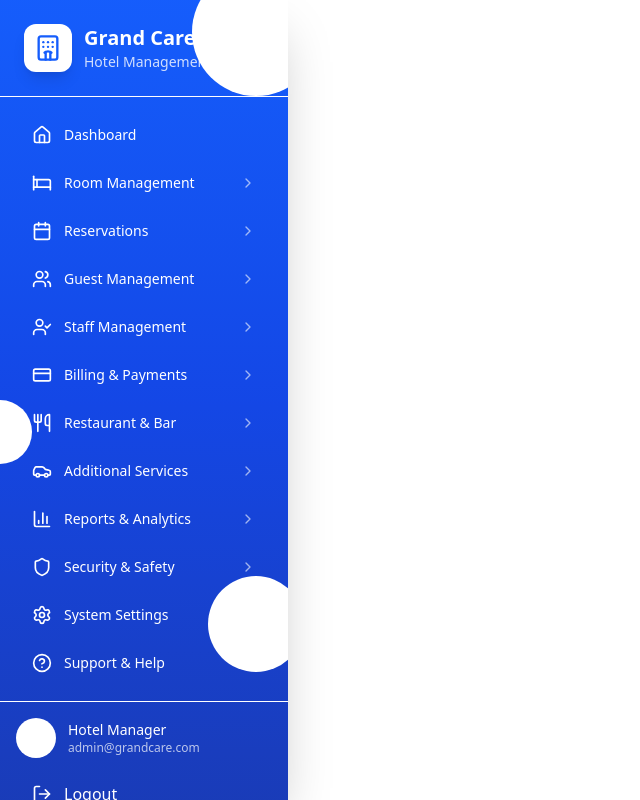
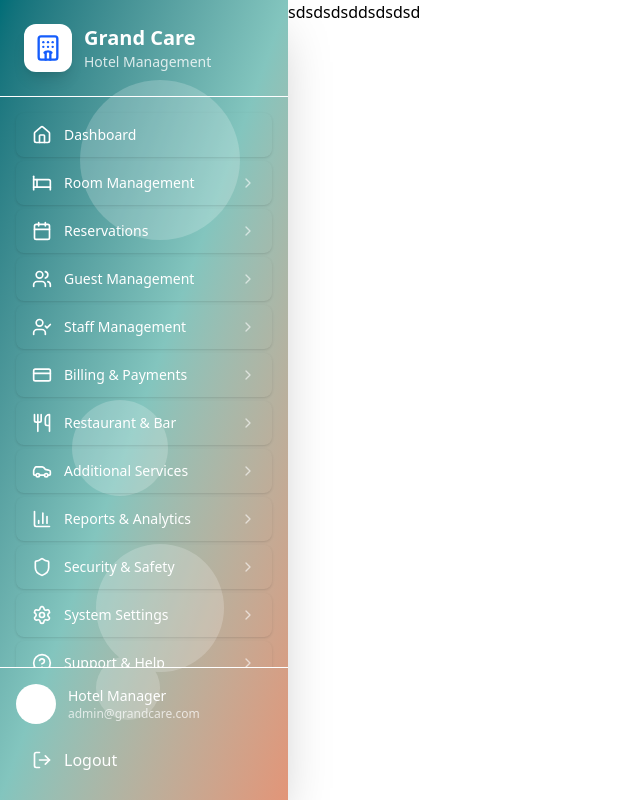
Before and after one commit to IBL-Dev/Advnance_hotel, a Next.js app in the folder frontend/: page /pages/adminDashboard in a window 1280 px wide. Shown: the whole page, without its empty margins (0-640 px from the left). Built offline with nearby package versions, Linux system fonts and the light colour scheme.

Commit message:
create sidebar up to now

```diff
--- a/frontend/src/app/component/admin/sidebar.tsx
+++ b/frontend/src/app/component/admin/sidebar.tsx
@@ -2,39 +2,13 @@
 
 import React, { useState } from 'react';
 import {
-  Home,
   Users,
-  Calendar,
-  UserCheck,
-  Settings,
-  MessageCircle,
-  CreditCard,
-  DollarSign,
-  HelpCircle,
-  BookOpen,
   LogOut,
   ChevronRight,
   ChevronDown,
-  Hotel,
-  Bed,
-  ClipboardList,
-  Utensils,
-  Car,
-  Shield,
-  BarChart3,
-  FileText,
-  Wrench,
-  MapPin,
-  Phone,
-  Clock,
-  UserPlus,
-  Receipt,
-  TrendingUp,
-  AlertCircle,
-  Gift,
-  Wifi,
-  Coffee
+  Hotel
 } from 'lucide-react';
+import { menuItems } from '../../constent/Sidebar';
 
 const Sidebar = () => {
   const [expandedMenus, setExpandedMenus] = useState({});
@@ -46,156 +20,36 @@ const Sidebar = () => {
     }));
   };
 
-  const menuItems = [
-    {
-      icon: Home,
-      label: 'Dashboard',
-      hasSubmenu: false,
-      key: 'dashboard'
-    },
-    {
-      icon: Bed,
-      label: 'Room Management',
-      hasSubmenu: true,
-      key: 'rooms',
-      submenu: [
-        { icon: MapPin, label: 'Room Status' },
-        { icon: ClipboardList, label: 'Room Types' },
-        { icon: Wrench, label: 'Maintenance' },
-        { icon: Coffee, label: 'Amenities' }
-      ]
-    },
-    {
-      icon: Calendar,
-      label: 'Reservations',
-      hasSubmenu: true,
-      key: 'reservations',
-      submenu: [
-        { icon: UserPlus, label: 'New Booking' },
-        { icon: Clock, label: 'Check-in/Out' },
-        { icon: AlertCircle, label: 'Cancellations' },
-        { icon: Gift, label: 'Group Bookings' }
-      ]
-    },
-    {
-      icon: Users,
-      label: 'Guest Management',
-      hasSubmenu: true,
-      key: 'guests',
-      submenu: [
-        { icon: UserCheck, label: 'Guest Registry' },
-        { icon: Phone, label: 'Guest Services' },
-        { icon: MessageCircle, label: 'Guest Feedback' },
-        { icon: TrendingUp, label: 'Loyalty Program' }
-      ]
-    },
-    {
-      icon: UserCheck,
-      label: 'Staff Management',
-      hasSubmenu: true,
-      key: 'staff',
-      submenu: [
-        { icon: Users, label: 'Employee List' },
-        { icon: Calendar, label: 'Staff Schedule' },
-        { icon: DollarSign, label: 'Payroll' },
-        { icon: ClipboardList, label: 'Performance' }
-      ]
-    },
-    {
-      icon: CreditCard,
-      label: 'Billing & Payments',
-      hasSubmenu: true,
-      key: 'billing',
-      submenu: [
-        { icon: Receipt, label: 'Invoices' },
-        { icon: CreditCard, label: 'Payment Methods' },
-        { icon: DollarSign, label: 'Pricing Management' },
-        { icon: BarChart3, label: 'Revenue Reports' }
-      ]
-    },
-    {
-      icon: Utensils,
-      label: 'Restaurant & Bar',
-      hasSubmenu: true,
-      key: 'restaurant',
-      submenu: [
-        { icon: ClipboardList, label: 'Menu Management' },
-        { icon: Calendar, label: 'Table Reservations' },
-        { icon: Receipt, label: 'Orders & Billing' },
-        { icon: Users, label: 'Kitchen Staff' }
-      ]
-    },
-    {
-      icon: Car,
-      label: 'Additional Services',
-      hasSubmenu: true,
-      key: 'services',
-      submenu: [
-        { icon: Car, label: 'Transportation' },
-        { icon: Wifi, label: 'Laundry Service' },
-        { icon: Gift, label: 'Spa & Wellness' },
-        { icon: Phone, label: 'Concierge' }
-      ]
-    },
-    {
-      icon: BarChart3,
-      label: 'Reports & Analytics',
-      hasSubmenu: true,
-      key: 'reports',
-      submenu: [
-        { icon: TrendingUp, label: 'Occupancy Reports' },
-        { icon: DollarSign, label: 'Financial Reports' },
-        { icon: Users, label: 'Guest Analytics' },
-        { icon: BarChart3, label: 'Performance Metrics' }
-      ]
-    },
-    {
-      icon: Shield,
-      label: 'Security & Safety',
-      hasSubmenu: true,
-      key: 'security',
-      submenu: [
-        { icon: Shield, label: 'Access Control' },
-        { icon: AlertCircle, label: 'Incident Reports' },
-        { icon: Users, label: 'Security Staff' },
-        { icon: FileText, label: 'Safety Protocols' }
-      ]
-    },
-    {
-      icon: Settings,
-      label: 'System Settings',
-      hasSubmenu: true,
-      key: 'settings',
-      submenu: [
-        { icon: Users, label: 'User Management' },
-        { icon: Shield, label: 'Permissions' },
-        { icon: Wrench, label: 'System Config' },
-        { icon: FileText, label: 'Backup & Restore' }
-      ]
-    },
-    {
-      icon: HelpCircle,
-      label: 'Support & Help',
-      hasSubmenu: true,
-      key: 'support',
-      submenu: [
-        { icon: BookOpen, label: 'User Guide' },
-        { icon: Phone, label: 'Technical Support' },
-        { icon: MessageCircle, label: 'Contact Admin' },
-        { icon: AlertCircle, label: 'System Status' }
-      ]
+  return (
+    <div className="h-screen">
+      <style jsx>{`
+        .custom-scrollbar::-webkit-scrollbar {
+          width: 6px;
         }
-  ];
+        .custom-scrollbar::-webkit-scrollbar-track {
+          background: rgba(255, 255, 255, 0.1);
+          border-radius: 3px;
+        }
+        .custom-scrollbar::-webkit-scrollbar-thumb {
+          background: linear-gradient(45deg, rgba(0, 109, 119, 0.4), rgba(226, 149, 120, 0.4));
+          border-radius: 3px;
+        }
+        .custom-scrollbar::-webkit-scrollbar-thumb:hover {
+          background: linear-gradient(45deg, rgba(0, 109, 119, 0.6), rgba(226, 149, 120, 0.6));
+        }
+      `}</style>
 
-  return (
-    <div className="w-72 h-screen bg-gradient-to-b from-blue-600 via-blue-700 to-blue-800 relative overflow-hidden shadow-2xl">
+      <div className="w-72 h-screen bg-gradient-to-br from-[#006D77] via-[#83C5BE] to-[#E29578] relative overflow-hidden shadow-2xl flex flex-col">
         {/* Decorative elements */}
-      <div className="absolute top-0 right-0 w-32 h-32 bg-white bg-opacity-10 rounded-full -translate-y-8 translate-x-8"></div>
-      <div className="absolute bottom-32 right-0 w-24 h-24 bg-white bg-opacity-10 rounded-full translate-x-4"></div>
-      <div className="absolute top-1/2 left-0 w-16 h-16 bg-white bg-opacity-5 rounded-full -translate-x-8"></div>
+        <div className="absolute inset-0 opacity-20">
+          <div className="absolute top-20 left-20 w-40 h-40 bg-white rounded-full"></div>
+          <div className="absolute bottom-32 right-16 w-32 h-32 bg-white rounded-full"></div>
+          <div className="absolute top-1/2 left-1/4 w-24 h-24 bg-white rounded-full"></div>
+          <div className="absolute bottom-20 left-1/3 w-16 h-16 bg-white rounded-full"></div>
+        </div>
 
         {/* Header */}
-      <div className="p-6 border-b border-white border-opacity-20">
+        <div className="p-6 border-b border-white border-opacity-20 flex-shrink-0 relative z-10">
           <div className="flex items-center space-x-3">
             <div className="w-12 h-12 bg-white rounded-xl flex items-center justify-center shadow-lg">
               <Hotel className="w-7 h-7 text-blue-600" />
@@ -208,7 +62,7 @@ const Sidebar = () => {
         </div>
 
         {/* Navigation */}
-      <nav className="flex-1 px-4 py-4 space-y-1 overflow-y-auto">
+        <nav className="flex-1 px-4 py-4 space-y-1 overflow-y-auto custom-scrollbar relative z-10">
           {menuItems.map((item, index) => {
             const Icon = item.icon;
             const isExpanded = expandedMenus[item.key];
@@ -217,7 +71,7 @@ const Sidebar = () => {
               <div key={index} className="relative">
                 <button
                   onClick={() => item.hasSubmenu && toggleSubmenu(item.key)}
-                className="w-full flex items-center justify-between px-4 py-3 text-white hover:bg-white hover:bg-opacity-15 rounded-lg transition-all duration-200 group"
+                  className="w-full flex items-center justify-between px-4 py-3 text-white hover:bg-gradient-to-r hover:from-[#005A63] hover:to-[#E29578] hover:bg-opacity-20 rounded-lg transition-all duration-300 group shadow-sm hover:shadow-md"
                 >
                   <div className="flex items-center space-x-3">
                     <Icon className="w-5 h-5" />
@@ -242,7 +96,7 @@ const Sidebar = () => {
                       return (
                         <button
                           key={subIndex}
-                        className="w-full flex items-center space-x-3 px-3 py-2 text-white text-sm hover:bg-white hover:bg-opacity-10 rounded-md transition-all duration-200"
+                          className="w-full flex items-center space-x-3 px-3 py-2 text-white text-sm hover:bg-[#005A63] hover:bg-opacity-40 rounded-md transition-all duration-300 hover:shadow-sm hover:translate-x-1"
                         >
                           <SubIcon className="w-4 h-4 opacity-80" />
                           <span className="opacity-90">{subItem.label}</span>
@@ -257,7 +111,7 @@ const Sidebar = () => {
         </nav>
 
         {/* User Profile Section */}
-      <div className="p-4 border-t border-white border-opacity-20">
+        <div className="p-4 border-t border-white border-opacity-20 flex-shrink-0 relative z-10">
           <div className="flex items-center space-x-3 mb-3">
             <div className="w-10 h-10 bg-white bg-opacity-20 rounded-full flex items-center justify-center">
               <Users className="w-5 h-5 text-white" />
@@ -268,10 +122,11 @@ const Sidebar = () => {
             </div>
           </div>
 
-        <button className="w-full flex items-center space-x-3 px-4 py-3 text-white hover:bg-white hover:bg-opacity-10 rounded-lg transition-all duration-200">
-          <LogOut className="w-5 h-5" />
+          <button className="w-full flex items-center space-x-3 px-4 py-3 text-white hover:bg-gradient-to-r hover:from-[#E29578] hover:to-[#F4A261] rounded-lg transition-all duration-300 hover:shadow-lg hover:scale-105 transform group">
+            <LogOut className="w-5 h-5 transition-transform duration-300 group-hover:rotate-6" />
             <span className="font-medium">Logout</span>
           </button>
+        </div>
       </div>
     </div>
   );
--- /dev/null
+++ b/frontend/src/app/constent/Sidebar.ts
@@ -0,0 +1,186 @@
+import {
+  Home,
+  Users,
+  Calendar,
+  UserCheck,
+  Settings,
+  MessageCircle,
+  CreditCard,
+  DollarSign,
+  HelpCircle,
+  BookOpen,
+  Hotel,
+  Bed,
+  ClipboardList,
+  Utensils,
+  Car,
+  Shield,
+  BarChart3,
+  FileText,
+  Wrench,
+  MapPin,
+  Phone,
+  Clock,
+  UserPlus,
+  Receipt,
+  TrendingUp,
+  AlertCircle,
+  Gift,
+  Wifi,
+  Coffee,
+  LucideIcon
+} from 'lucide-react';
+
+export interface SubMenuItem {
+  icon: LucideIcon;
+  label: string;
+}
+
+export interface MenuItem {
+  icon: LucideIcon;
+  label: string;
+  hasSubmenu: boolean;
+  key: string;
+  submenu?: SubMenuItem[];
+}
+
+export const menuItems: MenuItem[] = [
+  {
+    icon: Home,
+    label: 'Dashboard',
+    hasSubmenu: false,
+    key: 'dashboard'
+  },
+  {
+    icon: Bed,
+    label: 'Room Management',
+    hasSubmenu: true,
+    key: 'rooms',
+    submenu: [
+      { icon: MapPin, label: 'Room Status' },
+      { icon: ClipboardList, label: 'Room Types' },
+      { icon: Wrench, label: 'Maintenance' },
+      { icon: Coffee, label: 'Amenities' }
+    ]
+  },
+  {
+    icon: Calendar,
+    label: 'Reservations',
+    hasSubmenu: true,
+    key: 'reservations',
+    submenu: [
+      { icon: UserPlus, label: 'New Booking' },
+      { icon: Clock, label: 'Check-in/Out' },
+      { icon: AlertCircle, label: 'Cancellations' },
+      { icon: Gift, label: 'Group Bookings' }
+    ]
+  },
+  {
+    icon: Users,
+    label: 'Guest Management',
+    hasSubmenu: true,
+    key: 'guests',
+    submenu: [
+      { icon: UserCheck, label: 'Guest Registry' },
+      { icon: Phone, label: 'Guest Services' },
+      { icon: MessageCircle, label: 'Guest Feedback' },
+      { icon: TrendingUp, label: 'Loyalty Program' }
+    ]
+  },
+  {
+    icon: UserCheck,
+    label: 'Staff Management',
+    hasSubmenu: true,
+    key: 'staff',
+    submenu: [
+      { icon: Users, label: 'Employee List' },
+      { icon: Calendar, label: 'Staff Schedule' },
+      { icon: DollarSign, label: 'Payroll' },
+      { icon: ClipboardList, label: 'Performance' }
+    ]
+  },
+  {
+    icon: CreditCard,
+    label: 'Billing & Payments',
+    hasSubmenu: true,
+    key: 'billing',
+    submenu: [
+      { icon: Receipt, label: 'Invoices' },
+      { icon: CreditCard, label: 'Payment Methods' },
+      { icon: DollarSign, label: 'Pricing Management' },
+      { icon: BarChart3, label: 'Revenue Reports' }
+    ]
+  },
+  {
+    icon: Utensils,
+    label: 'Restaurant & Bar',
+    hasSubmenu: true,
+    key: 'restaurant',
+    submenu: [
+      { icon: ClipboardList, label: 'Menu Management' },
+      { icon: Calendar, label: 'Table Reservations' },
+      { icon: Receipt, label: 'Orders & Billing' },
+      { icon: Users, label: 'Kitchen Staff' }
+    ]
+  },
+  {
+    icon: Car,
+    label: 'Additional Services',
+    hasSubmenu: true,
+    key: 'services',
+    submenu: [
+      { icon: Car, label: 'Transportation' },
+      { icon: Wifi, label: 'Laundry Service' },
+      { icon: Gift, label: 'Spa & Wellness' },
+      { icon: Phone, label: 'Concierge' }
+    ]
+  },
+  {
+    icon: BarChart3,
+    label: 'Reports & Analytics',
+    hasSubmenu: true,
+    key: 'reports',
+    submenu: [
+      { icon: TrendingUp, label: 'Occupancy Reports' },
+      { icon: DollarSign, label: 'Financial Reports' },
+      { icon: Users, label: 'Guest Analytics' },
+      { icon: BarChart3, label: 'Performance Metrics' }
+    ]
+  },
+  {
+    icon: Shield,
+    label: 'Security & Safety',
+    hasSubmenu: true,
+    key: 'security',
+    submenu: [
+      { icon: Shield, label: 'Access Control' },
+      { icon: AlertCircle, label: 'Incident Reports' },
+      { icon: Users, label: 'Security Staff' },
+      { icon: FileText, label: 'Safety Protocols' }
+    ]
+  },
+  {
+    icon: Settings,
+    label: 'System Settings',
+    hasSubmenu: true,
+    key: 'settings',
+    submenu: [
+      { icon: Users, label: 'User Management' },
+      { icon: Shield, label: 'Permissions' },
+      { icon: Wrench, label: 'System Config' },
+      { icon: FileText, label: 'Backup & Restore' }
+    ]
+  },
+  {
+    icon: HelpCircle,
+    label: 'Support & Help',
+    hasSubmenu: true,
+    key: 'support',
+    submenu: [
+      { icon: BookOpen, label: 'User Guide' },
+      { icon: Phone, label: 'Technical Support' },
+      { icon: MessageCircle, label: 'Contact Admin' },
+      { icon: AlertCircle, label: 'System Status' }
+    ]
+  }
+];
--- a/frontend/src/app/pages/Signup/page.jsx
+++ b/frontend/src/app/pages/Signup/page.jsx
@@ -87,7 +87,7 @@ const SignupPage = () => {
   };
 
   const goToLogin = () => {
-    router.push('/Login');
+    router.push('/pages/Login');
   };
 
   const goToHome = () => {
--- /dev/null
+++ b/frontend/src/app/pages/adminDashboard/layout.tsx
@@ -0,0 +1,16 @@
+// AdminLayout.js
+import React from 'react'
+import Sidebar from '../../component/admin/sidebar'
+
+const AdminLayout = ({ children }) => {
+  return (
+    <div className="flex">
+      <Sidebar/>
+      <div className="flex-1">
+        {children}
+      </div>
+    </div>
+  )
+}
+
+export default AdminLayout
--- a/frontend/src/app/pages/adminDashboard/page.tsx
+++ b/frontend/src/app/pages/adminDashboard/page.tsx
@@ -4,7 +4,7 @@ import Sidebar from '@/app/component/admin/sidebar'
 const AdminDashBoard = () => {
   return (
     <div>
-     <Sidebar/>
+    <h1>sdsdsdsddsdsdsd</h1>
     </div>
   )
 }
```
Also changed, not shown: frontend/src/app/page.tsx (+4 -4 lines). Lines whose indentation alone changed are shown as unchanged.
